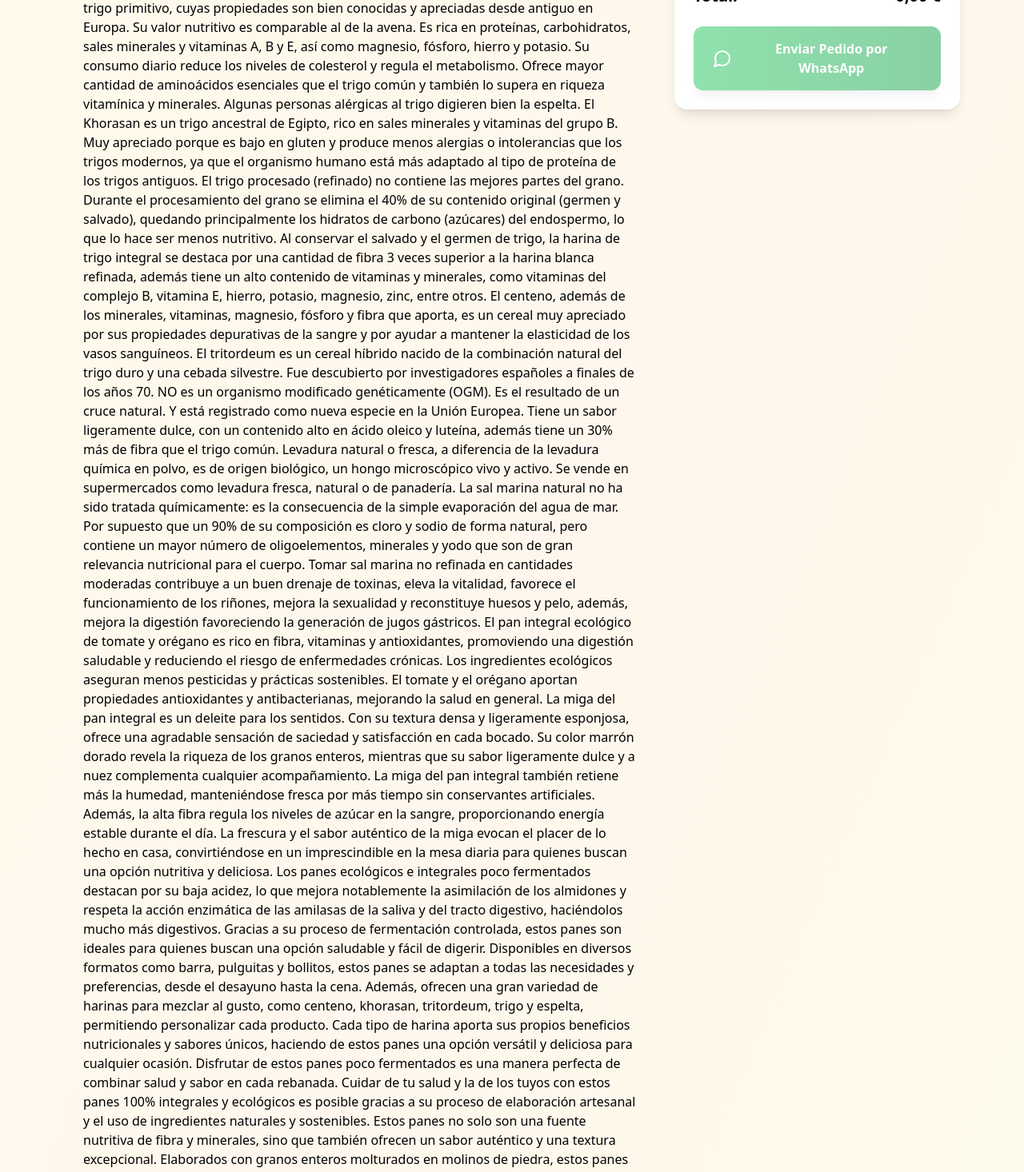
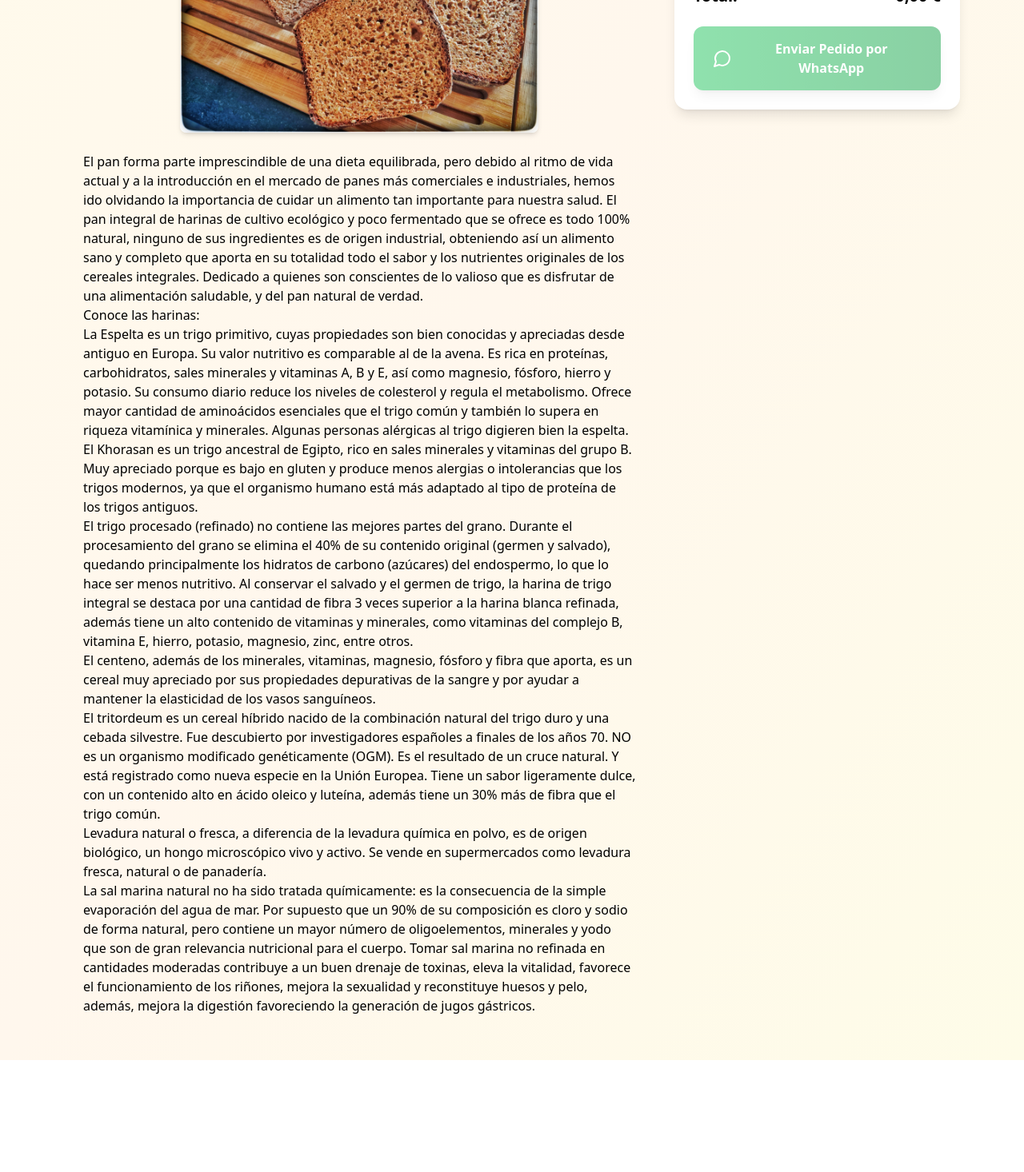
Before and after one commit to ruiznietocom-web/panes4, a React (Create React App) app: page /informacion in a window 1280 px wide. Shown: the part 622-2088 px from the top of the page at 80% size. After the commit the page ends 1948 px from the top, so only its background shows below. Built offline with nearby package versions, Linux system fonts and the light colour scheme.

Commit message:
Update InformacionPage.js

```diff
--- a/src/pages/InformacionPage.js
+++ b/src/pages/InformacionPage.js
@@ -1,55 +1,84 @@
 import React from 'react';
+import PantoMateImg from '../assets/images/pantomate.jpg'; // Ajusta la ruta según tu estructura
 
 const InformacionPage = () => {
   return (
     <div className="max-w-4xl mx-auto p-6">
       <h1 className="text-3xl font-bold mb-4">+ INFORMACIÓN</h1>
-      <p>Todos los panes, bollitos y pulguitas son 100% integrales de harinas de cultivo ecológico, sin más harina de fuerza ni refinada añadidas y sin conservantes, ni grasas animales ni vegetales, ni mejorantes panarios. Los únicos ingredientes son: sal marina natural (no refinada), agua mineral, levadura fresca y harina 100% integral de cultivo ecológico + añadidos (dátiles, pasas, ciruelas pasas, nueces, miel natural pura de abejas...).
 
-El pan forma parte imprescindible de una dieta equilibrada, pero debido al ritmo de vida actual y a la introducción en el mercado de panes más comerciales e industriales, hemos ido olvidando la importancia de cuidar un alimento tan importante para nuestra salud. El pan integral de harinas de cultivo ecológico y poco fermentado que se ofrece es todo 100% natural, ninguno de sus ingredientes es de origen industrial, obteniendo así un alimento sano y completo que aporta en su totalidad todo el sabor y los nutrientes originales de los cereales integrales. Dedicado a quienes son conscientes de lo valioso que es disfrutar de una alimentación saludable, y del pan natural de verdad.
+      <p>
+        Todos los panes, bollitos y pulguitas son 100% integrales de harinas de cultivo ecológico,
+        sin más harina de fuerza ni refinada añadidas y sin conservantes, ni grasas animales ni vegetales,
+        ni mejorantes panarios. Los únicos ingredientes son: sal marina natural (no refinada), agua mineral,
+        levadura fresca y harina 100% integral de cultivo ecológico + añadidos (dátiles, pasas, ciruelas pasas,
+        nueces, miel natural pura de abejas...).
+      </p>
 
-Conoce las harinas:
+      {/* Imagen dentro del contenido */}
+      <div className="my-6 flex justify-center">
+        <img
+          src={PantoMateImg}
+          alt="Pan de tomate"
+          className="w-full max-w-md rounded-lg shadow-md"
+        />
+      </div>
 
-   La Espelta es un trigo primitivo, cuyas propiedades son bien conocidas y apreciadas desde antiguo en Europa. Su valor nutritivo es comparable al de la avena. Es rica en proteínas, carbohidratos, sales minerales y vitaminas A, B y E, así como magnesio, fósforo, hierro y potasio. Su consumo diario reduce los niveles de colesterol y regula el metabolismo. Ofrece mayor cantidad de aminoácidos esenciales que el trigo común y también lo supera en riqueza vitamínica y minerales. Algunas personas alérgicas al trigo digieren bien la espelta.
+      <p>
+        El pan forma parte imprescindible de una dieta equilibrada, pero debido al ritmo de vida actual
+        y a la introducción en el mercado de panes más comerciales e industriales, hemos ido olvidando la importancia
+        de cuidar un alimento tan importante para nuestra salud. El pan integral de harinas de cultivo ecológico
+        y poco fermentado que se ofrece es todo 100% natural, ninguno de sus ingredientes es de origen industrial,
+        obteniendo así un alimento sano y completo que aporta en su totalidad todo el sabor y los nutrientes originales
+        de los cereales integrales. Dedicado a quienes son conscientes de lo valioso que es disfrutar de una
+        alimentación saludable, y del pan natural de verdad.
+      </p>
 
-  El Khorasan es un trigo ancestral de Egipto, rico en sales minerales y vitaminas del grupo B. Muy apreciado porque es bajo en gluten y produce menos alergias o intolerancias  que los trigos modernos, ya que el organismo humano está más adaptado al tipo de proteína de los trigos antiguos.
+      <p>
+        Conoce las harinas:
+      </p>
 
-  El trigo procesado (refinado) no contiene las mejores partes del grano. Durante el procesamiento del grano se elimina el 40% de su contenido original (germen y salvado), quedando principalmente los hidratos de carbono (azúcares) del endospermo, lo que lo hace ser menos nutritivo. Al conservar el salvado y el germen de trigo, la harina de trigo integral se destaca por una cantidad de fibra 3 veces superior a la harina blanca refinada, además tiene un alto contenido de vitaminas y minerales, como vitaminas del complejo B, vitamina E, hierro, potasio, magnesio, zinc, entre otros.
+      <p>
+        La Espelta es un trigo primitivo, cuyas propiedades son bien conocidas y apreciadas desde antiguo en Europa.
+        Su valor nutritivo es comparable al de la avena. Es rica en proteínas, carbohidratos, sales minerales y
+        vitaminas A, B y E, así como magnesio, fósforo, hierro y potasio. Su consumo diario reduce los niveles de
+        colesterol y regula el metabolismo. Ofrece mayor cantidad de aminoácidos esenciales que el trigo común y
+        también lo supera en riqueza vitamínica y minerales. Algunas personas alérgicas al trigo digieren bien la espelta.
+      </p>
 
-   El centeno, además de los minerales, vitaminas, magnesio, fósforo y fibra que aporta,  es un cereal muy apreciado por sus propiedades depurativas de la sangre y por ayudar a mantener la elasticidad de los vasos sanguíneos.
+      <p>
+        El Khorasan es un trigo ancestral de Egipto, rico en sales minerales y vitaminas del grupo B. Muy apreciado porque es bajo en gluten
+        y produce menos alergias o intolerancias que los trigos modernos, ya que el organismo humano está más adaptado al tipo de proteína de los trigos antiguos.
+      </p>
 
-    El tritordeum es un cereal híbrido nacido de la combinación natural del trigo duro y una cebada silvestre.  Fue descubierto por investigadores españoles a finales de los años 70.  NO es un organismo modificado genéticamente (OGM). Es el resultado de un cruce natural. Y
-está registrado como nueva especie en la Unión Europea. Tiene un sabor ligeramente dulce, con un contenido alto en ácido oleico y luteína, además tiene un 30% más de fibra que
-el trigo común.
+      <p>
+        El trigo procesado (refinado) no contiene las mejores partes del grano. Durante el procesamiento del grano se elimina el 40% de su contenido original (germen y salvado),
+        quedando principalmente los hidratos de carbono (azúcares) del endospermo, lo que lo hace ser menos nutritivo. Al conservar el salvado y el germen de trigo,
+        la harina de trigo integral se destaca por una cantidad de fibra 3 veces superior a la harina blanca refinada, además tiene un alto contenido de vitaminas y minerales,
+        como vitaminas del complejo B, vitamina E, hierro, potasio, magnesio, zinc, entre otros.
+      </p>
 
-   Levadura natural o fresca, a diferencia de la levadura química en polvo, es de origen biológico, un hongo microscópico vivo y activo. Se vende en supermercados como levadura fresca, natural o de panadería.
+      <p>
+        El centeno, además de los minerales, vitaminas, magnesio, fósforo y fibra que aporta, es un cereal muy apreciado por sus propiedades depurativas de la sangre y
+        por ayudar a mantener la elasticidad de los vasos sanguíneos.
+      </p>
 
-  La sal marina natural no ha sido tratada químicamente: es la consecuencia de la simple evaporación del agua de mar. Por supuesto que un 90% de su composición es cloro y sodio de forma natural, pero contiene un mayor número de oligoelementos, minerales y yodo que son de gran relevancia nutricional para el cuerpo. Tomar sal marina no refinada en cantidades moderadas contribuye a un buen drenaje de toxinas, eleva la vitalidad, favorece el funcionamiento de los riñones, mejora la sexualidad y reconstituye huesos y pelo, además, mejora la digestión favoreciendo la generación de jugos gástricos.
+      <p>
+        El tritordeum es un cereal híbrido nacido de la combinación natural del trigo duro y una cebada silvestre. Fue descubierto por investigadores españoles a finales de los años 70.
+        NO es un organismo modificado genéticamente (OGM). Es el resultado de un cruce natural. Y está registrado como nueva especie en la Unión Europea.
+        Tiene un sabor ligeramente dulce, con un contenido alto en ácido oleico y luteína, además tiene un 30% más de fibra que el trigo común.
+      </p>
 
-   El pan integral ecológico de tomate y orégano es rico en fibra, vitaminas y antioxidantes, promoviendo una digestión saludable y reduciendo el riesgo de enfermedades crónicas. Los ingredientes ecológicos aseguran menos pesticidas y prácticas sostenibles. El tomate y el orégano aportan propiedades antioxidantes y antibacterianas, mejorando la salud en general.
-La miga del pan integral es un deleite para los sentidos. Con su textura densa y ligeramente esponjosa, ofrece una agradable sensación de saciedad y satisfacción en cada bocado. Su color marrón dorado revela la riqueza de los granos enteros, mientras que su sabor ligeramente dulce y a nuez complementa cualquier acompañamiento. La miga del pan integral también retiene más la humedad, manteniéndose fresca por más tiempo sin conservantes artificiales. Además, la alta fibra regula los niveles de azúcar en la sangre, proporcionando energía estable durante el día. La frescura y el sabor auténtico de la miga evocan el placer de lo hecho en casa, convirtiéndose en un imprescindible en la mesa diaria para quienes buscan una opción nutritiva y deliciosa.
-Los panes ecológicos e integrales poco fermentados destacan por su baja acidez, lo que mejora notablemente la asimilación de los almidones y respeta la acción enzimática de las amilasas de la saliva y del tracto digestivo, haciéndolos mucho más digestivos. Gracias a su proceso de fermentación controlada, estos panes son ideales para quienes buscan una opción saludable y fácil de digerir.
-Disponibles en diversos formatos como barra, pulguitas y bollitos, estos panes se adaptan a todas las necesidades y preferencias, desde el desayuno hasta la cena. Además, ofrecen una gran variedad de harinas para mezclar al gusto, como centeno, khorasan, tritordeum, trigo y espelta, permitiendo personalizar cada producto.
-Cada tipo de harina aporta sus propios beneficios nutricionales y sabores únicos, haciendo de estos panes una opción versátil y deliciosa para cualquier ocasión. Disfrutar de estos panes poco fermentados es una manera perfecta de combinar salud y sabor en cada rebanada.
+      <p>
+        Levadura natural o fresca, a diferencia de la levadura química en polvo, es de origen biológico, un hongo microscópico vivo y activo.
+        Se vende en supermercados como levadura fresca, natural o de panadería.
+      </p>
 
-
-    Cuidar de tu salud y la de los tuyos con estos panes 100% integrales y ecológicos es posible gracias a su proceso de elaboración artesanal y el uso de ingredientes naturales y sostenibles. Estos panes no solo son una fuente nutritiva de fibra y minerales, sino que también ofrecen un sabor auténtico y una textura excepcional. Elaborados con granos enteros molturados en molinos de piedra, estos panes garantizan que cada bocado esté lleno de beneficios para tu bienestar. Además, al ser producidos de manera ecológica, contribuyen a la conservación del medio ambiente, promoviendo prácticas agrícolas responsables y sostenibles.
-La fermentación natural utilizada en su preparación mejora la digestibilidad del pan y potencia la absorción de nutrientes esenciales. Este proceso, además, otorga al pan un aroma y sabor únicos que lo distinguen de los productos comerciales convencionales. Cada barra de pan es el resultado de horas de dedicación y pasión por la panadería artesanal, asegurando que recibas un producto de la más alta calidad.
-Incorporar estos panes a tu dieta diaria no solo enriquecerá tu alimentación con nutrientes vitales, sino que también apoyará un estilo de vida más saludable y consciente. Son ideales para cualquier momento del día, su versatilidad y delicioso sabor harán que sean un elemento indispensable en tu mesa.
-El compromiso con la ecología y la salud se refleja en cada detalle, desde la elección de los ingredientes hasta el empaque reciclable. Al optar por estos panes integrales y ecológicos, no solo estás haciendo una elección positiva para tu salud, sino también para el planeta. Disfruta de la tranquilidad de saber que cada rebanada está hecha con amor y respeto por la naturaleza y las futuras generaciones.
-Descubre el placer de comer bien sin renunciar al sabor ni a la calidad. Estos panes son una invitación a redescubrir el auténtico sabor del pan de antaño. Atrévete a probarlos y siente la diferencia en cada mordisco.
-Muchísimas gracias y espero que disfrutes de este pan con salud, al igual que yo disfruto horneándolo para ti! 🍞☀️🙏
-
-Si necesitas más información no dudes en contactar conmigo en mi wasap 627-52-63-80.
------------------------------------------------
-🍞 Consejos para una óptima conservación del pan integral ecológico 🍞
-
-Como sabéis, este pan 100% ecológico e integral está libre de conservantes y añadidos artificiales. La mejor forma para conservar el pan es en el frigorífico. Consérvalo dentro en la misma bolsa de papel y ésta a su vez en una bolsa de plástico bien cerrada. Colócalo, preferentemente, en la bandeja más alta de tu frigorífico, allí puede aguantar hasta 3 ó 4 días perfectamente. Luego es preferible que congeles el resto que no hayas consumido.
-
-Si prefieres, también puedes cortarlo en rodajas o en porciones que vayas a consumir y congelarlo directamente el día de la entrega, siempre en una bolsa o un túpper bien cerrado para que no genere escarcha.
-
-El pan, los bollitos o pulguitas se entregan siempre hechos del día, y algunas veces aún calentitos, si es así, deposítalo en la rejilla del horno y espera siempre una hora desde la entrega para consumirlo. No lo guardes o congeles en el frigorífico hasta que notes que está completamente frío. Gracias!!</p>
-      {/* Aquí va todo tu contenido */}
+      <p>
+        La sal marina natural no ha sido tratada químicamente: es la consecuencia de la simple evaporación del agua de mar.
+        Por supuesto que un 90% de su composición es cloro y sodio de forma natural, pero contiene un mayor número de oligoelementos, minerales y yodo que son de gran relevancia nutricional para el cuerpo.
+        Tomar sal marina no refinada en cantidades moderadas contribuye a un buen drenaje de toxinas, eleva la vitalidad, favorece el funcionamiento de los riñones, mejora la sexualidad y reconstituye huesos y pelo,
+        además, mejora la digestión favoreciendo la generación de jugos gástricos.
+      </p>
     </div>
   );
 };
```
